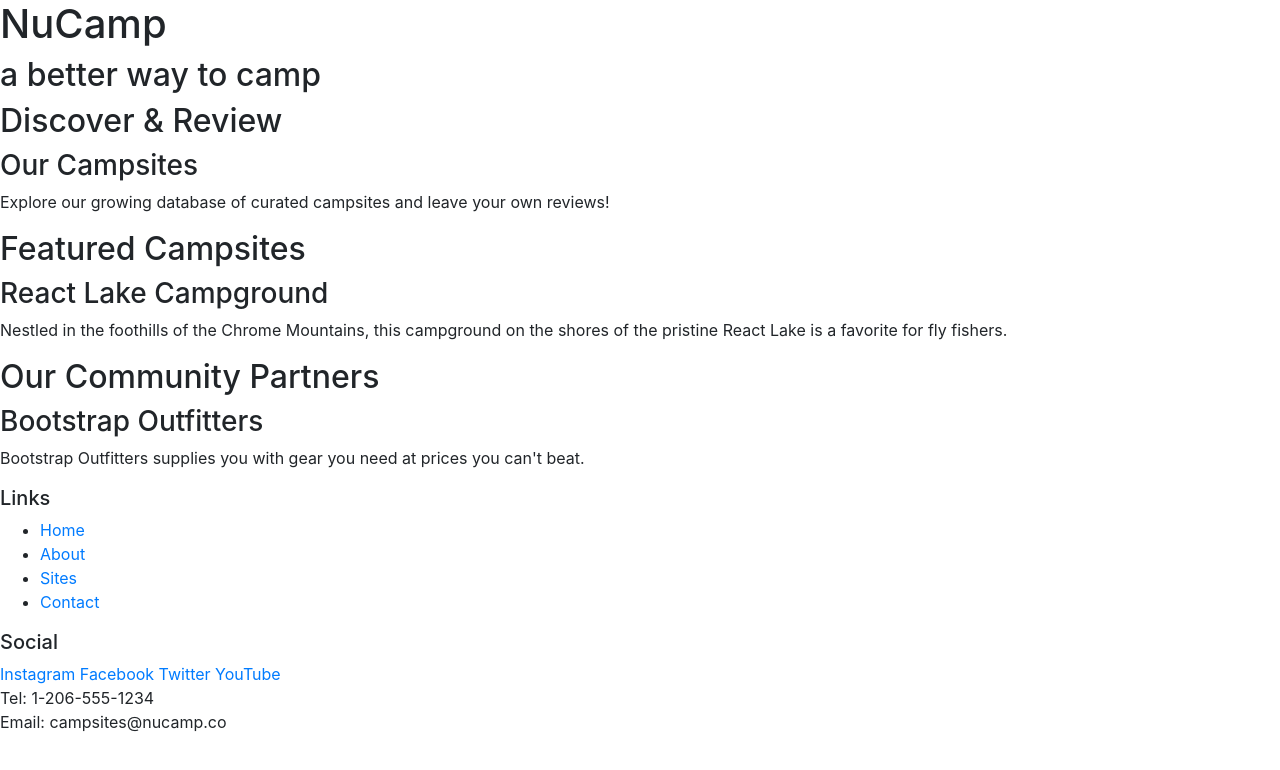
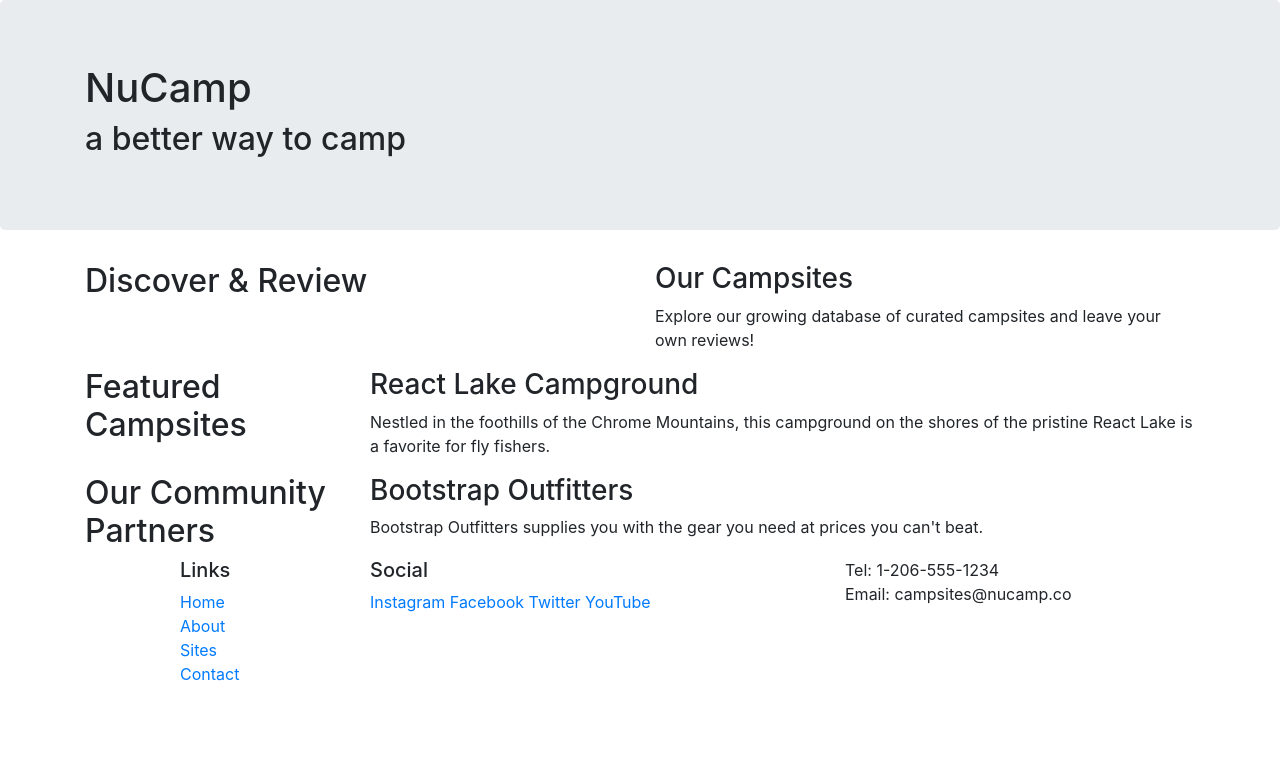
Before and after one commit to BrianBlits/Nucampsite, a website: page index.html in a window 1280 px wide. Drawn offline with nearby package versions, Linux system fonts and the light colour scheme.

Commit message:
Bootstrap Grid

```diff
--- a/index.html
+++ b/index.html
@@ -14,51 +14,73 @@
 
 <body>
 
-    <header>
-        <div>
+    <header class="jumbotron">
+        <div class="container">
+            <div class="row">
+                <div class="col">
                     <h1>NuCamp</h1>
                     <h2>a better way to camp</h2>
                 </div>
+            </div>
+        </div>
     </header>
 
-    <div>
+    <div class="container">
+        <div class="row">
+            <div class="col -sm-4 order -sm last col -md-3">
                 <h2>Discover & Review</h2>
+            </div>
+            <div class="col">
                 <h3>Our Campsites</h3>
                 <p>Explore our growing database of curated campsites and leave your own reviews!</p>
             </div>
+        </div>
 
-    <div>
+        <div class="row">
+            <div class="col-sm-4 col-md-3">
                 <h2>Featured Campsites</h2>
+            </div>
+            <div class="col">
                 <h3>React Lake Campground</h3>
         		<p>Nestled in the foothills of the Chrome Mountains, this campground on the shores of the pristine React Lake is a favorite for fly fishers.</p>
    			</div>
+        </div>
 
-    <div>
+        <div class="row">
+            <div class="col-sm-4 order -sm last col-md-3">
                 <h2>Our Community Partners</h2>
+            </div>
+            <div class="col">
                 <h3>Bootstrap Outfitters</h3>
-        <p>Bootstrap Outfitters supplies you with gear you need at prices you can't beat.</p>
+        		<p>Bootstrap Outfitters supplies you with the gear you need at prices you can't beat.</p>
+            </div>
+        </div>
     </div>
 
     <footer>
-        <div>
+        <div class="container">
+            <div class="row">
+                <div class="col-4 col-sm-2 offset-1">
                     <h5>Links</h5>
-            <ul>
+                    <ul class="list-unstyled">
                         <li><a href="#">Home</a></li>
                         <li><a href="#">About</a></li>
                         <li><a href="#">Sites</a></li>
                         <li><a href="#">Contact</a></li>
                     </ul>
                 </div>
-        <div>
+                <div class="col-6 col-sm-5">
                     <h5>Social</h5>
                     <a href="http://instagram.com/">Instagram</a>
                     <a href="http://facebook.com/">Facebook</a>
                     <a href="http://twitter.com/">Twitter</a>
                     <a href="http://youtube.com/">YouTube</a>
                 </div>
-        <div>
+                <div class="col-sm-4">
                     Tel: 1-206-555-1234<br />
                     Email: campsites@nucamp.co
+                </div>
+            </div>
         </div>
     </footer>
 
```
Lines whose indentation alone changed are shown as unchanged.
